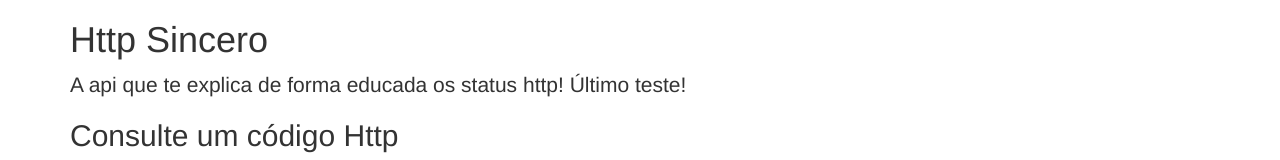
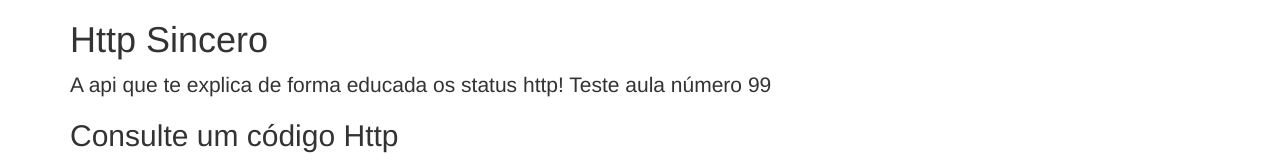
Before and after one commit to RafaelMarotta/http-sincero, a website: page public/index.html in a window 1280 px wide. Shown: the top 160 px of the page. Drawn offline with nearby package versions, Linux system fonts and the light colour scheme.

Commit message:
Teste 99

```diff
--- a/public/index.html
+++ b/public/index.html
@@ -19,7 +19,7 @@
         <h1>Http Sincero</h1>
         <p class="lead">
           A api que te explica de forma educada os status http!
-          Último teste!
+          Teste aula número 99
         </p>
 
         <h2>Consulte um código Http</h2>
```
